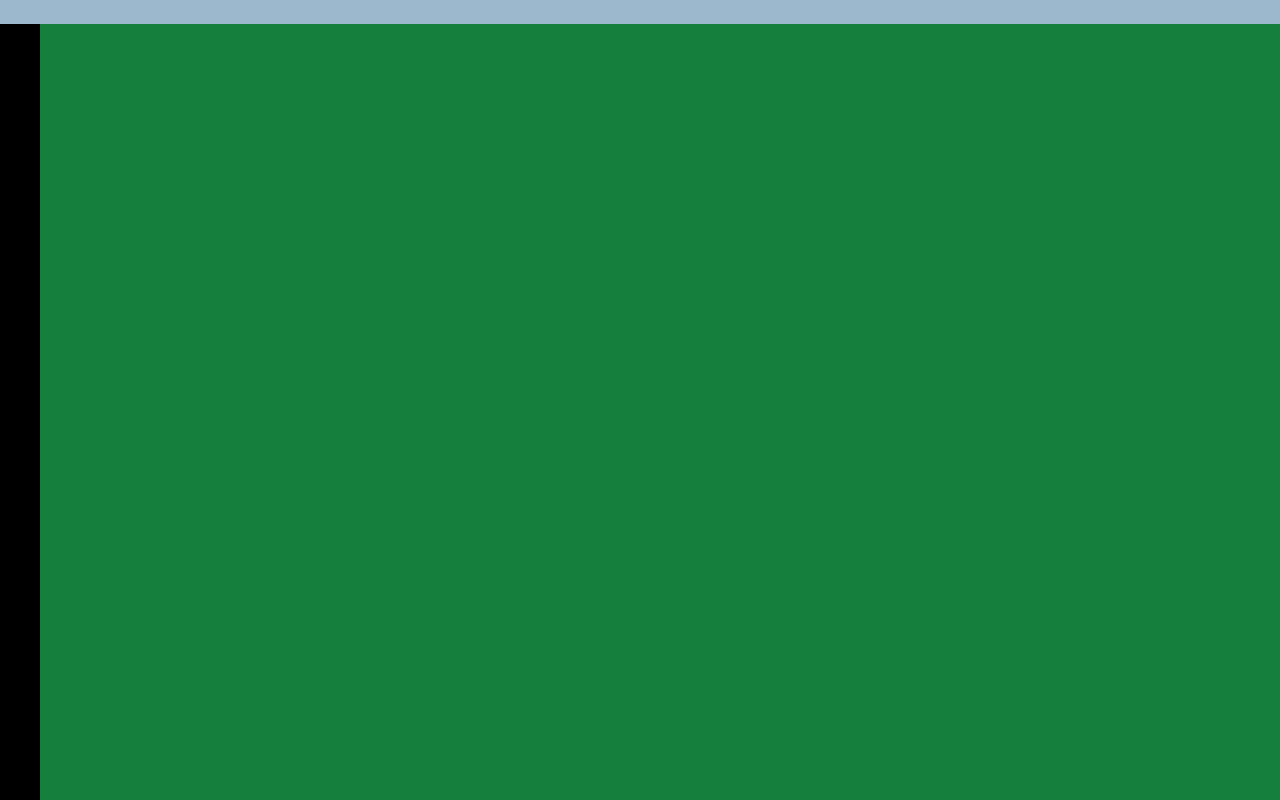
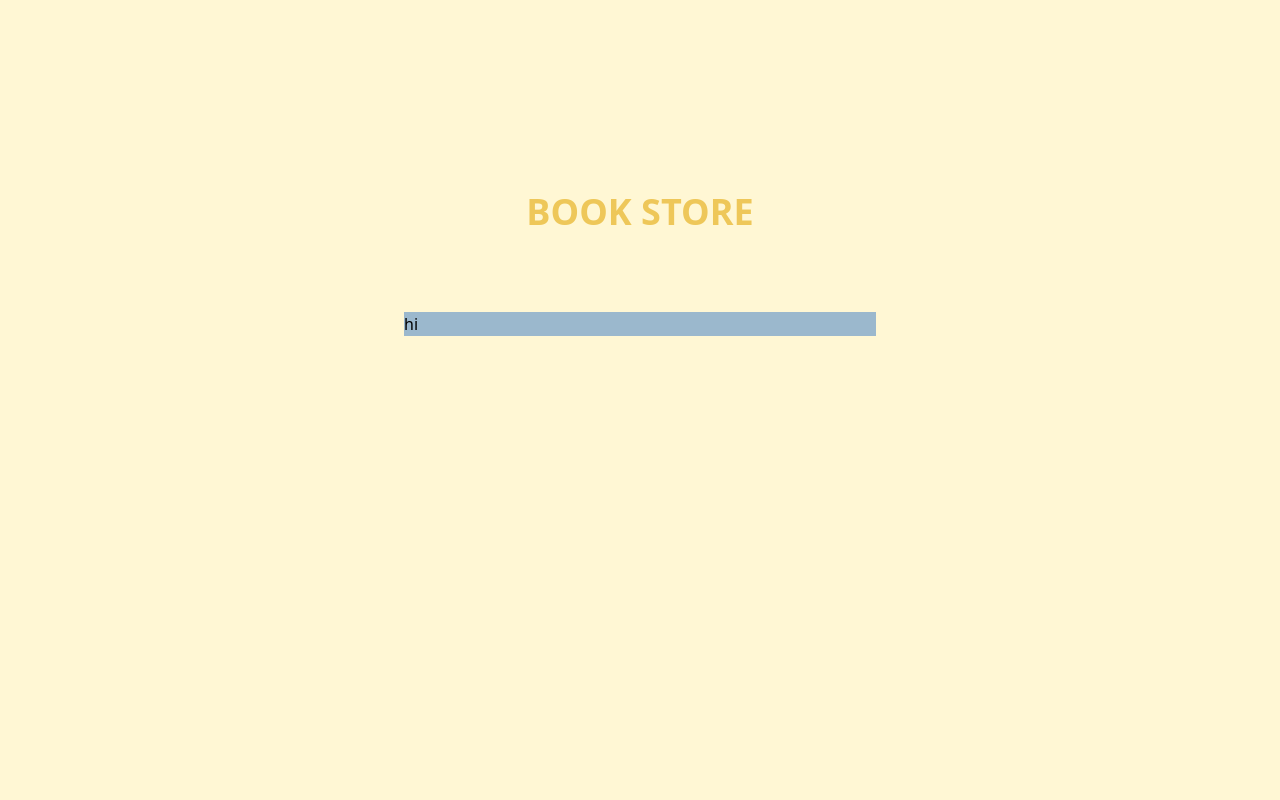
Before and after one commit to ahmad123365/GradProject-FrontEnd, a React (Create React App) app: page /login in a window 1280 px wide. Before the commit this address had no page. Built offline with nearby package versions, Linux system fonts and the light colour scheme.

Commit message:
finished setting up react router

```diff
--- a/src/App.js
+++ b/src/App.js
@@ -1,8 +1,8 @@
-import Router from './router';
+// import Router from './router';
 
 const App = () => {
-  return (
-    <Router />
+  return (<></>
+    // <Router />
   )
 }
 
--- /dev/null
+++ b/src/components/Form/index.jsx
@@ -0,0 +1,5 @@
+
+
+export const Text = ({name, label}) => {
+	return
+}
--- /dev/null
+++ b/src/components/Layout/Footer/index.jsx
@@ -0,0 +1,9 @@
+import React from 'react'
+
+const Footer = () => {
+  return (
+	<div className='w-full h-52 bg-secondary'></div>
+  )
+}
+
+export default Footer
--- /dev/null
+++ b/src/components/Layout/Navbar/index.jsx
@@ -0,0 +1,11 @@
+import React from 'react'
+
+const index = () => {
+  return (
+	<div className='w-full h-20 bg-primary'>
+
+	</div>
+  )
+}
+
+export default index
--- a/src/components/Layout/index.jsx
+++ /dev/null
@@ -1,17 +0,0 @@
-import React from 'react'
-
-const Layout = ({children}) => {
-  return (
-	  <div className='w-[100vw] h-[100vh] flex flex-col'>
-	  	<nav className='w-full h-6 bg-primary'></nav>
-		<div className='w-full flex flex-1'>
-			<div className='h-full w-10 bg-black' ></div>
-			<div className='w-full h-full bg-green-700 flex-1 '>
-				{children}
-			</div>
-		</div>
-	  </div>
-  )
-}
-
-export default Layout
--- a/src/index.css
+++ b/src/index.css
@@ -2,9 +2,19 @@
 @tailwind components;
 @tailwind utilities;
 
+:root {
+	--main-bg-color: #FFF7D4;
+  }
 
 * {
 	margin: 0;
 	padding: 0;
 	box-sizing: border-box;
 }
+
+/* html {
+	height: 100%;
+} */
+body {
+	background-color: var(--main-bg-color);
+}
--- a/src/index.js
+++ b/src/index.js
@@ -1,14 +1,12 @@
 import React from 'react';
 import ReactDOM from 'react-dom/client';
 import './index.css';
-import App from './App';
-import {BrowserRouter} from 'react-router-dom'
+import { RouterProvider} from 'react-router-dom'
+import router from './router';
 
 const root = ReactDOM.createRoot(document.getElementById('root'));
 root.render(
   <React.StrictMode>
-    <BrowserRouter>
-      <App />
-    </BrowserRouter>
+      <RouterProvider router={router} />
   </React.StrictMode>
 );
--- /dev/null
+++ b/src/pages/Error/ErrorPage.jsx
@@ -0,0 +1,18 @@
+import { useRouteError } from "react-router-dom";
+
+const ErrorPage = () =>  {
+	const error = useRouteError();
+	console.error(error);
+
+	return (
+		<div id="error-page">
+			<h1>Oops!</h1>
+			<p>Sorry, an unexpected error has occurred.</p>
+			<p>
+				<i>{error.statusText || error.message}</i>
+			</p>
+		</div>
+	)
+}
+
+export default ErrorPage
--- /dev/null
+++ b/src/pages/Landing/index.jsx
@@ -0,0 +1,14 @@
+import React from 'react'
+
+const Landing = () => {
+  return (
+	<div className='w-full flex justify-center items-center h-[100vh]'>
+		<div className='w-[90%] sm:w-[70%] md:w-[50%] lg:w-[40%] h-[100vh] flex flex-col items-center px-5 pt-10 md:pt-20 lg:pt-48 gap-10 sm:gap-20 '>
+			<h1 className='text-secondary text-4xl font-extrabold '>BOOK STORE</h1>
+			<div className='bg-primary w-full'>hi</div>
+		</div>
+	</div>
+  )
+}
+
+export default Landing
--- /dev/null
+++ b/src/router/Root.jsx
@@ -0,0 +1,22 @@
+import React from 'react'
+import Navbar from "../components/Layout/Navbar"
+import {Outlet} from "react-router-dom"
+import Footer from '../components/Layout/Footer'
+
+const Root = () => {
+  return (
+	<body className='flex flex-col h-[100svh] '>
+		<header>
+			<Navbar />
+		</header>
+		<main>
+			<Outlet />
+		</main>
+		<footer className='mt-auto'>
+			<Footer />
+		</footer>
+	</body>
+  )
+}
+
+export default Root
--- a/src/router/index.jsx
+++ b/src/router/index.jsx
@@ -1,18 +1,26 @@
 import React from 'react'
-import {Route, Routes} from "react-router-dom"
 import Dashboard from '../pages/Dashboard'
-import Layout from '../components/Layout'
+import Landing from '../pages/Landing'
+import {createBrowserRouter} from "react-router-dom";
+import Root from './Root'
+import ErrorPage from '../pages/Error/ErrorPage'
 
-const Router = () => {
-	return (
-	<Layout>
-		<Routes>
-			<Route path='/' element={<Dashboard />} >
+const Router = createBrowserRouter([
+	{
+	  element: <Root />,
+	  errorElement: <ErrorPage />,
+	  children: [
+		{
+		  path: "/",
+		  element: <Dashboard />,
+		},
+	  ],
+	},
+	{
+		path: "login",
+		element: <Landing />,
+	  },
+  ]);
 
-			</Route>
-		</Routes>
-	</Layout>
-  )
-}
 
 export default Router
```
